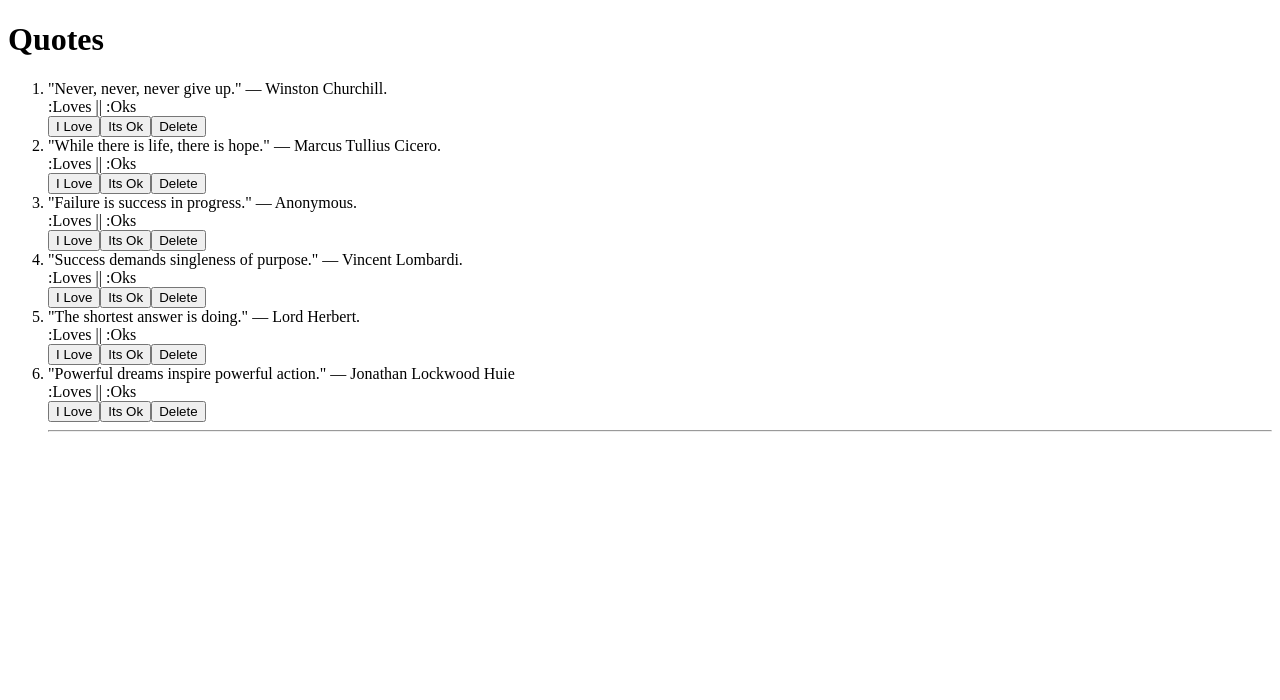
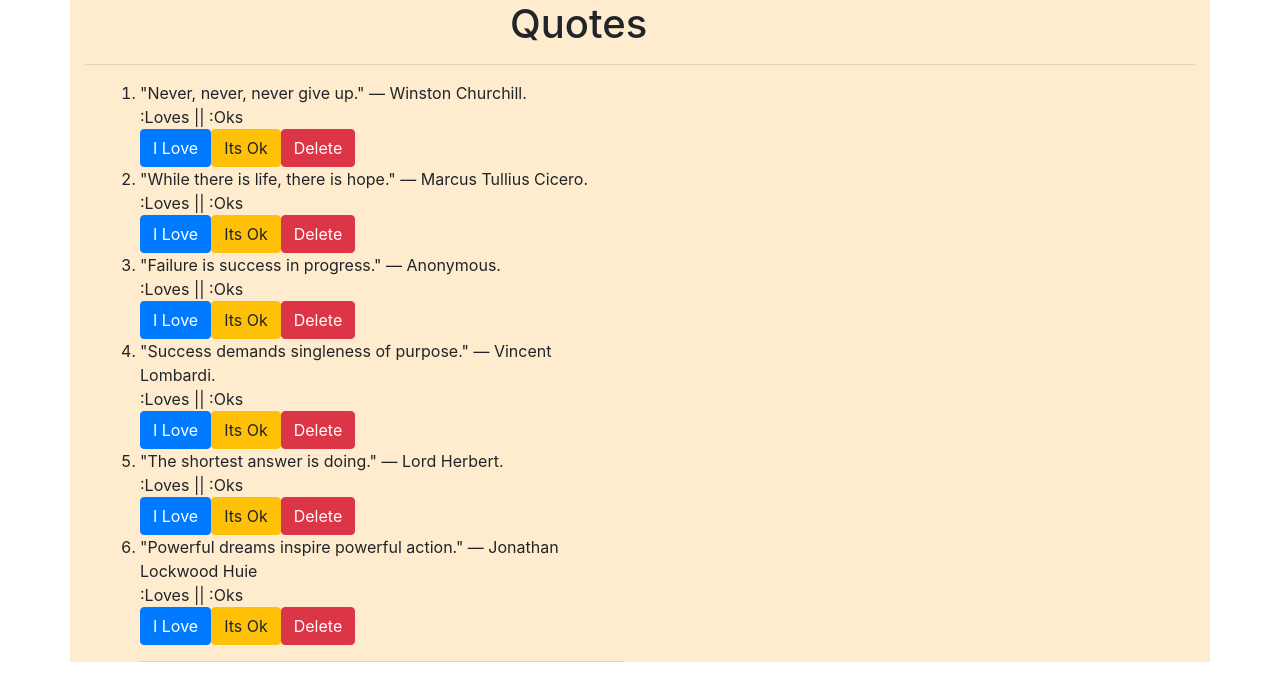
Before and after one commit to Tellvinch/wisequote, an Angular app: page / in a window 1280 px wide. Shown: the top 700 px of the page. Built offline with nearby package versions, Linux system fonts and the light colour scheme.

Commit message:
add new changes

```diff
--- a/package.json
+++ b/package.json
@@ -19,6 +19,8 @@
     "@angular/platform-browser": "~9.1.4",
     "@angular/platform-browser-dynamic": "~9.1.4",
     "@angular/router": "~9.1.4",
+    "bootstrap": "^4.4.1",
+    "popper": "^1.0.1",
     "rxjs": "~6.5.4",
     "tslib": "^1.10.0",
     "zone.js": "~0.10.2"
--- a/src/app/quote/quote.component.html
+++ b/src/app/quote/quote.component.html
@@ -1,6 +1,8 @@
-<div class="container">
-  <h1>Quotes</h1>
-  <ol>
+<div class="container" style="background-color: blanchedalmond;">
+  <h1 style="margin-left: 425px;">Quotes</h1>
+  <hr>
+ <div class="col-md-6">
+    <ol>
     <li *ngFor="let quote of quotes">
       {{ quote.name }}
       <br>
@@ -10,4 +12,5 @@
     </li>
     <hr>
   </ol>
+ </div>
 </div>
--- a/src/styles.css
+++ b/src/styles.css
@@ -1 +1 @@
-/* You can add global styles to this file, and also import other style files */
+@import "~bootstrap/dist/css/bootstrap.css"
```
Also changed, not shown: 1 other file (tests, documents, lock files or other folders).
